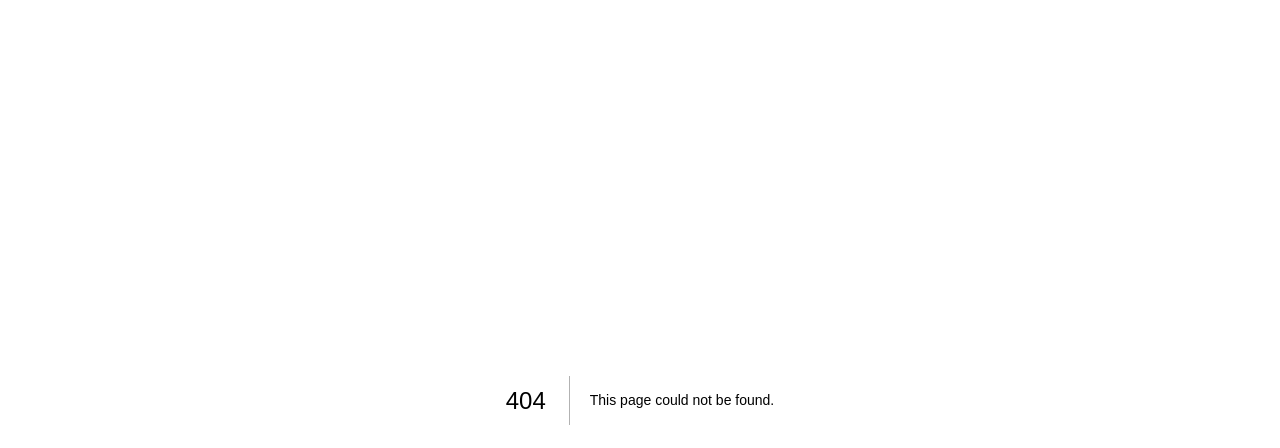
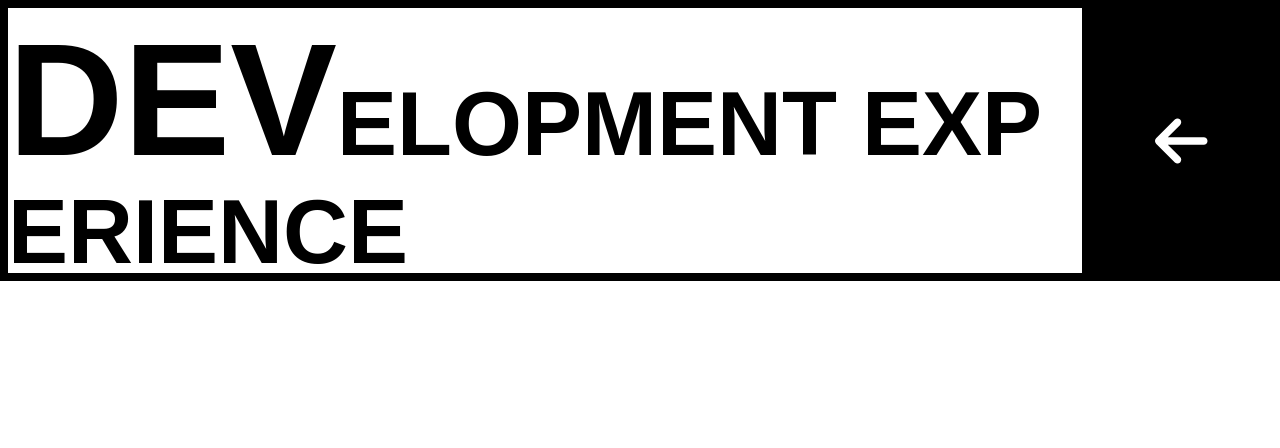
Before and after one commit to Jaywinebrenner/css-land, a Next.js app: page /experience in a window 1280 px wide. Before the commit this address had no page. Shown: the top 448 px of the page. Built offline with nearby package versions, Linux system fonts and the light colour scheme.

Commit message:
tweak stylings

```diff
--- a/pages/components/ProjectSlider.js
+++ b/pages/components/ProjectSlider.js
@@ -27,9 +27,9 @@ export default function ProjectSlider({props}) {
             <Slider {...settings}>
                 {
                     props &&
-                    props[0].acf.slider.map((s) => {
+                    props[0].acf.slider.map((s, i) => {
                         return (
-                            <div className="slider__slide">
+                            <div key={`slider-key=${i}`} className="slider__slide">
                                 <img src={s.image.url}/>
                                 <div className="slider__text-wrapper">
                                 <Link href={s.url}>
--- a/pages/components/Tools.js
+++ b/pages/components/Tools.js
@@ -9,8 +9,8 @@ const Tools = ({props}) => {
       return (
         <>
           {currentItems &&
-            currentItems.map((item) => (
-              <div>
+            currentItems.map((item, i) => (
+              <div key={`slider-key=${i}`} >
                 <p>{item}</p>
               </div>
             ))}
@@ -62,7 +62,7 @@ const Tools = ({props}) => {
       <>
         <h4>TOOLS</h4>
 
-        <PaginatedItems itemsPerPage={5} />
+        <PaginatedItems itemsPerPage={9} />
     </>
 
   );
--- a/pages/components/TopNav.js
+++ b/pages/components/TopNav.js
@@ -62,8 +62,8 @@ const TopNav = ({props}) => {
   return (
     <div className='top'>
         <div className='top-left'>
-        <Link href="/contextLand">
-            <h3>EMPTY</h3>
+        <Link href="/experience">
+            <h3>EXPERIENCE</h3>
         </Link>
         </div>
 
--- /dev/null
+++ b/pages/experience.js
@@ -0,0 +1,32 @@
+
+import React, {useState} from 'react';
+import Link from 'next/link';
+import { faArrowLeft } from '@fortawesome/free-solid-svg-icons';
+import { FontAwesomeIcon } from '@fortawesome/react-fontawesome'
+
+
+const Experience = () => {
+
+
+
+    return (
+        <div className="experience">
+          <div className="experience__top">
+            <div className="experience__top-left">
+                <h1>DEV</h1>
+                <h2>ELOPMENT EXPERIENCE</h2>
+            </div>
+            <div className="experience__top-right">
+              <Link href="/">
+              <FontAwesomeIcon className="arrow" icon={faArrowLeft} />
+              </Link>
+
+            </div>
+
+          </div>
+
+        </div>
+      )
+}
+
+export default Experience;
--- a/pages/index.js
+++ b/pages/index.js
@@ -3,7 +3,6 @@ import React, {useEffect, useState} from 'react';
 import Modal from './components/Modal';
 import TopNav from './components/TopNav';
 import Tools from './components/Tools';
-import Experience from './components/Experience';
 
 
 export default function Home({weatherData, props}) {
@@ -36,7 +35,6 @@ export default function Home({weatherData, props}) {
       <div className="home__hero">
         <div className="home__hero-left">
           <div className="home__hero-left-top">
-              {/* <h1>JAY</h1><h2>WINEBR</h2><h2>ENNER</h2> */}
               <h1>JAY</h1><h2>WINEBRENNER</h2>
               <div onClick={()=> toggleModal()} className="img-link-wrapper">
                 <p>&lt;img/&gt;</p>
@@ -47,7 +45,7 @@ export default function Home({weatherData, props}) {
 
           <div className="home__hero-left-bottom--one">
             <div >
-                  <h3>THIS SITE USES WORDPRESS AS HEADLESS CMS WITH NEXT.JS</h3>
+                  <h3>THIS SITE USES WORDPRESS AS A HEADLESS CMS WITH NEXT.JS</h3>
               </div>
               <div className="home__hero-left-bottom--two">
                 <div className="weather-wrapper">
@@ -78,8 +76,6 @@ export default function Home({weatherData, props}) {
           <Tools props={props}/>
         </div>
       </div>
-
-      <Experience/>
       <Modal props={allPropData} modalVisible={modalVisible} title="Image" toggleModal={toggleModal}></Modal>
 
     </div>
--- a/styles/app.scss
+++ b/styles/app.scss
@@ -7,6 +7,6 @@
 
 @import "components/home";
 @import "components/modal";
-@import "components/contextland";
+@import "components/experience";
 @import "components/topNav";
 @import "components/slider";
--- a/styles/components/_contextland.scss
+++ /dev/null
@@ -1,32 +0,0 @@
-
-.contextland {
-    display: flex;
-    &__left-col {
-        flex: 0 0 20%;
-        background-color: black;
-        height: 100vh;
-
-    }
-    &__right-col {
-
-    }
-    &__home-wrapper {
-        cursor: pointer;
-        text-align: center;
-        background-color: white;
-        border: 8px solid #000;
-        &:hover {
-            background-color: black;
-        }
-        h3 {
-            color: black;
-            transition: .1s;
-        }
-        h3:hover {
-            color: white;
-        }
-
-    }
-
-
-}
--- /dev/null
+++ b/styles/components/_experience.scss
@@ -0,0 +1,56 @@
+.experience {
+    border: 8px solid #000;
+    &__top {
+        display: flex;
+        &-left {
+            flex: 0 0 85%;
+            h1 {
+                font-size: 160px;
+            }
+            h2 {
+                font-size: 90px;
+                line-height: 0.9;
+                inline-size: 370px;
+                word-break: break-all;
+            }
+            h1, h2 {
+                display: inline;
+            }
+
+        }
+        &-right {
+            flex: 0 0 15%;
+            display: flex;
+            justify-content: center;
+            align-items: center;
+            background-color: black;
+            cursor: pointer;
+            border-left: 8px solid #000;
+
+            .arrow {
+                color: white;
+                font-size: 60px;
+                &:hover{
+                    color: black;
+                }
+            }
+            h3 {
+                color: white;
+                cursor: pointer;
+            }
+            &:hover {
+                transition: .3s;
+                background-color: white;
+            }
+            &:hover .arrow {
+               color: black;
+            }
+
+        }
+
+    }
+}
+
+// .experience__top-right:hover  .arrow {
+//     color: red;
+// }
--- a/styles/components/_home.scss
+++ b/styles/components/_home.scss
@@ -215,6 +215,7 @@
         border-right: 8px solid #000;
         width: 100%;
         position: relative;
+        height: 60vh;
         @media (max-width: 700px) {
             padding: 5px;;
         }
@@ -227,6 +228,10 @@
             @media (max-width: 600px) {
                 top: 47px;
                 left: 114px;
+              }
+              @media (max-width: 700px) {
+                top: -6px;
+                left: 129px;
               }
             .selected {
                 opacity: .4;
@@ -261,26 +266,4 @@
 
         }
     }
-
-    .experience {
-        &__top-left {
-            h1 {
-                font-size: 160px;
-            }
-            h2 {
-                font-size: 90px;
-                line-height: 0.9;
-                inline-size: 370px;
-                word-break: break-all;
-            }
-            h1, h2 {
-                display: inline;
-            }
-
-        }
-        &__top-right {
-            background-color: black;
-
-        }
-    }
 }
```
Also changed, not shown: pages/components/Experience.js (deleted, +0 -29 lines), pages/contextLand.js (deleted, +0 -33 lines).
